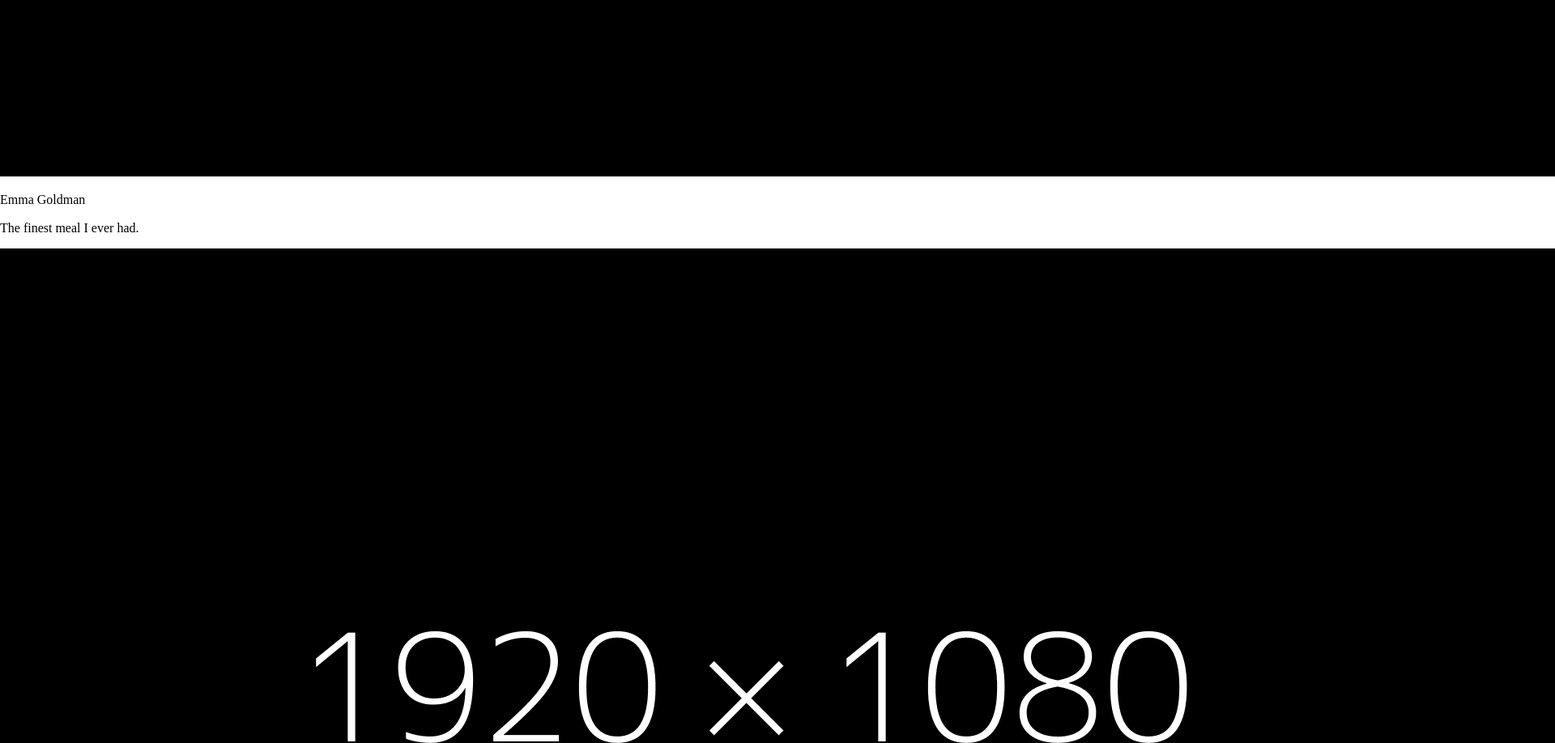
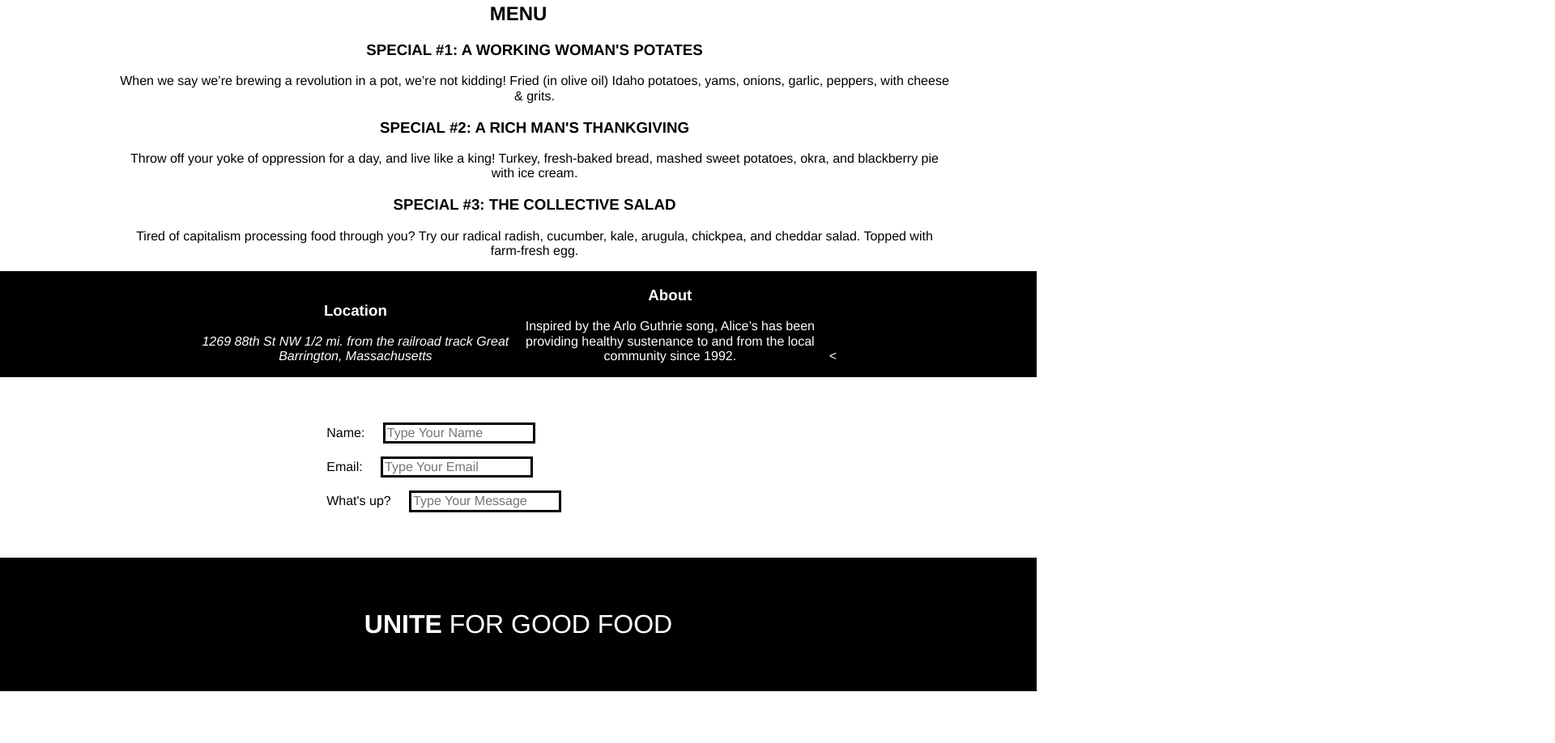
Before and after one commit to Hawky1/alice-retaurant, a plain HTML site: page index.html in a window 1280 px wide. Shown: the part 976-1894 px from the top of the page at 81% size, 1920 px wide, since content can reach past the window. After the commit the page ends 1830 px from the top, so only its background shows below. Drawn offline with nearby package versions, Linux system fonts and the light colour scheme.

Commit message:
Added Css and Html

```diff
--- a/index.html
+++ b/index.html
@@ -12,7 +12,7 @@
 		 <!-- This is how you format an HTML comment, by the way. -->
 
 		 <!-- Link to an external CSS file. -->
-		<link rel="stylesheet" href="styles.css">
+		<link rel="stylesheet" href="style.css">
     <link rel="stylesheet" href="https://cdnjs.cloudflare.com/ajax/libs/normalize/8.0.0/normalize.css">
 		<title>Alice's Restaurant</title>
 
--- a/style.css
+++ b/style.css
@@ -1,4 +1,120 @@
-img {
-  width: 50px;
-  height: 100px;
+/*
+* Some generalized styling for the page
+*/
+
+body {
+	text-align: center;
+	font-family: Helvetica;
 }
+
+.Menu,
+.Contact {
+	background: rgb(255, 255, 255);
+	color: rgb(0, 0, 0);
+}
+
+.Testimonials,
+.Information,
+.Footer {
+	background-color: rgb(0, 0, 0);
+	color: rgb(255, 255, 255);
+}
+
+/*
+* Style each panel and its elements from top to bottom.
+*/
+.Landing {
+
+  height: 90vh;
+  background-image: url(images/table-food.png);
+  background-size: cover;
+  overflow: auto;
+}
+
+.Landing .Sign {
+  width: 70%;
+  margin-top: 0 auto;
+  background-color: rgb(0, 0, 0);
+  color:  rgb(255, 255, 255);
+  padding: 1em;
+  position: relative;
+
+}
+.Landing h1 {
+	text-transform: uppercase;
+	font-size: 3em;
+}
+
+.Landing p {
+	font-family: "Brush Script MT";
+	font-size: 3em;
+}
+
+
+.Testimonials div {
+	width: 30%;
+	display: inline-block;
+}
+
+.Testimonials img {
+	width: 100%;
+	border-radius: 100%;
+	width: 40%;
+}
+
+.Testimonial {
+	margin: 2em 0;
+}
+
+.Testimonial .name {
+	font-weight: bold;
+}
+
+.Testimonial .review {
+	font-style: italic;
+}
+
+.Menu h2 {
+	text-transform: uppercase
+}
+
+.Menu ol {
+	list-style-type: none;
+	width: 80%;
+	margin: 0 auto;
+}
+
+.Information > div {
+	width: 30%;
+	display: inline-block;
+}
+
+.Contact {
+	padding: 3em;
+	text-align: initial;
+}
+
+.Contact input,
+.Contact textarea {
+	border: 3px solid black;
+	margin: .5em;
+}
+
+.Contact div {
+	margin: 0 auto;
+	width: 40%;
+}
+
+
+footer {
+	padding: 1em;
+	font-size: 2em;
+	text-transform: uppercase;
+}
+
+
+label {
+    width:180px;
+    text-align:right;
+    padding-right:10px;
+}
```
